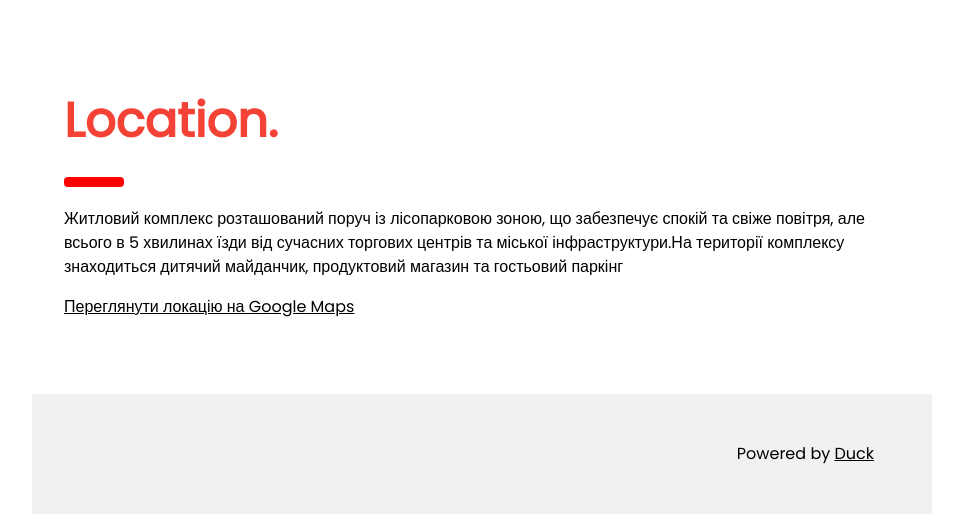
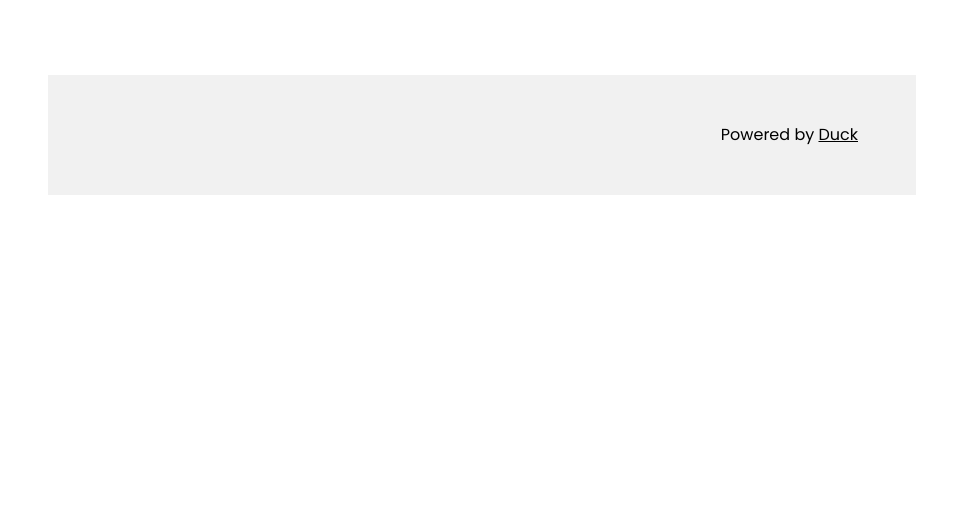
Before and after one commit to YuriiKachur/primerose, a Flask app: page / in a window 1280 px wide. Shown: the part 5366-5880 px from the top of the page, without its empty margins (308-1271 px from the left). After the commit the page ends 5561 px from the top, so only its background shows below. Run offline with Flask 3, Linux system fonts and the light colour scheme.

Commit message:
Update index.html

```diff
--- a/templates/index.html
+++ b/templates/index.html
@@ -211,16 +211,7 @@ body {font-size:16px;}
         <img src="https://img.icons8.com/ios-filled/24/000000/instagram-new.png" alt="Instagram Icon" /> Visit Instagram Profile
     </a>
 </div>
- <!-- Location -->
-  <div class="w3-container" id="location" style="margin-top:75px">
-    <h1 class="w3-xxxlarge w3-text-red"><b>Location.</b></h1>
-    <hr style="width:50px;border:5px solid red" class="w3-round">
-    <p>Житловий комплекс розташований поруч із лісопарковою зоною, що забезпечує спокій та свіже повітря, але всього в 5 хвилинах їзди від сучасних торгових центрів та міської інфраструктури.На території комплексу знаходиться дитячий майданчик, продуктовий магазин та гостьовий паркінг</p>
-    <a href="https://maps.app.goo.gl/TkSrh5TRt5vSPF2J7" target="_blank">Переглянути локацію на Google Maps</a>
-    </form>
-  </div>
-<!-- End page content -->
-</div>
+
 
 <!-- W3.CSS Container -->
 <div class="w3-light-grey w3-container w3-padding-32" style="margin-top:75px;padding-right:58px"><p class="w3-right">Powered by <a href="https://www.w3schools.com/w3css/default.asp" title="Duck" target="_blank" class="w3-hover-opacity">Duck</a></p></div>
```
